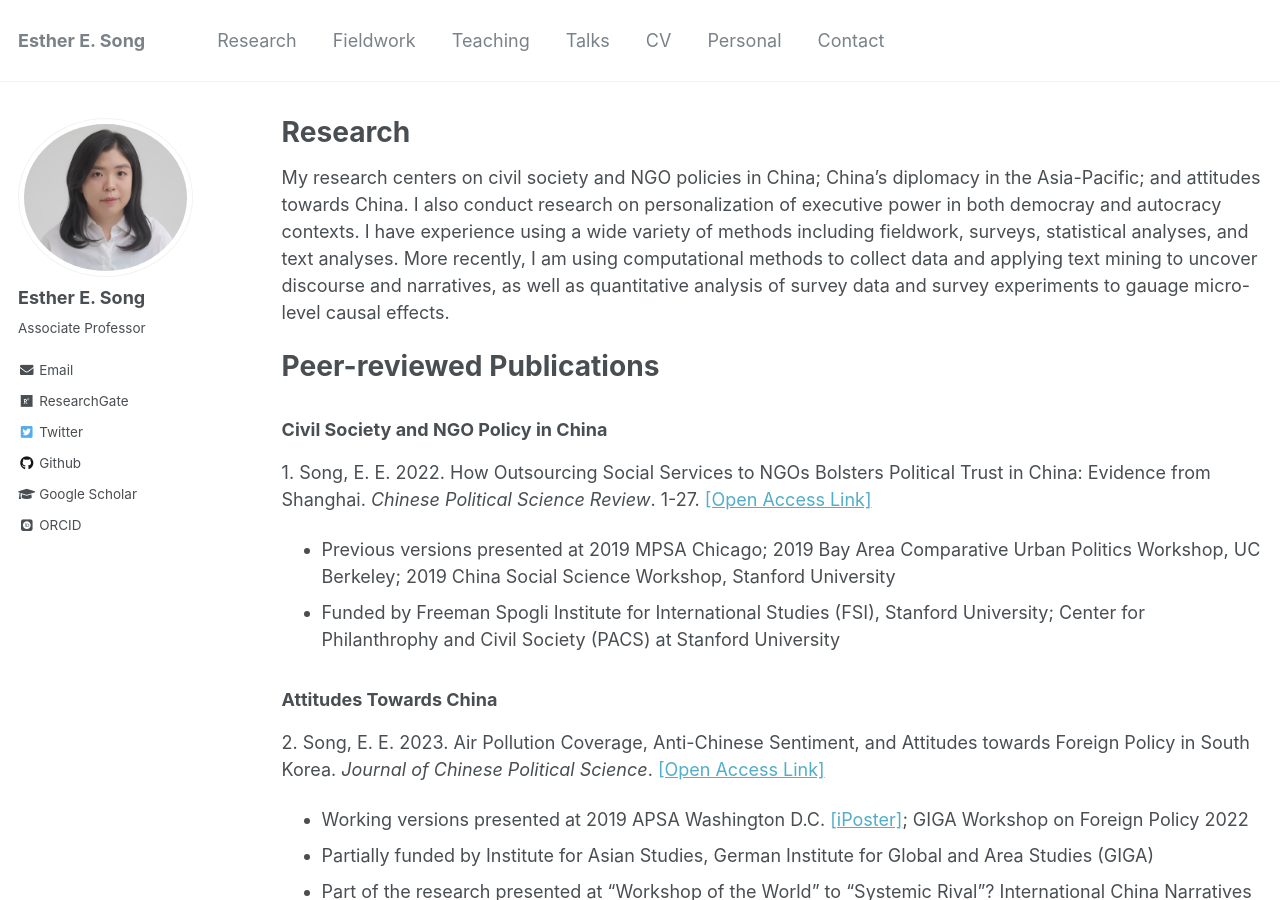
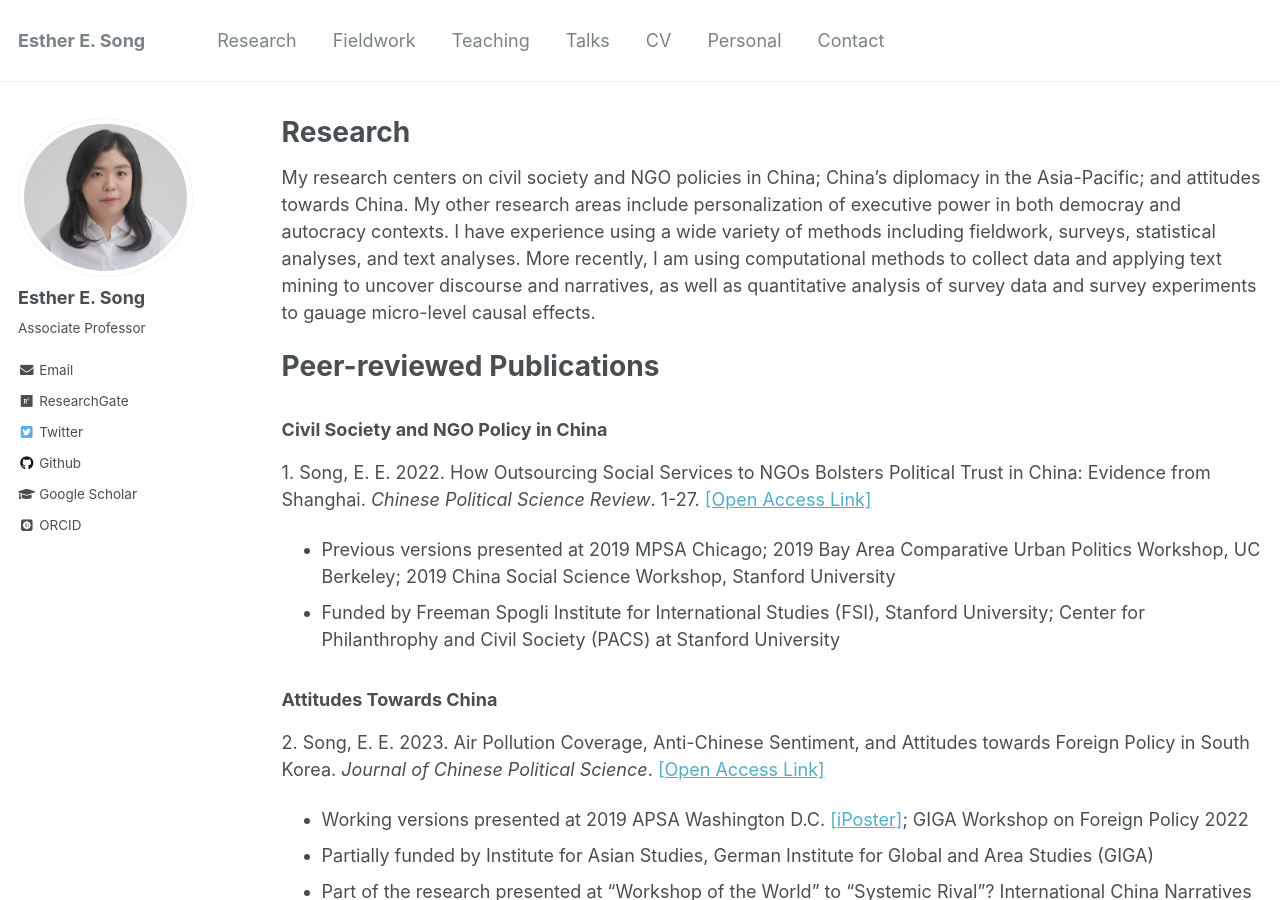
Before and after one commit to ehsong/ehsong.github.io, a Jekyll site: the page built from _pages/research.md, in a window 1280 px wide and 900 px high. Built offline with Jekyll 4.4.1, drawn with Linux system fonts in a browser that asks for light colours; some web fonts are replaced.

Commit message:
Update research.md

```diff
--- a/_pages/research.md
+++ b/_pages/research.md
@@ -7,7 +7,7 @@
 
 {% include base_path %}
 
-My research centers on civil society and NGO policies in China; China's diplomacy in the Asia-Pacific; and attitudes towards China. I also conduct research on personalization of executive power in both democray and autocracy contexts. I have experience using a wide variety of methods including fieldwork, surveys, statistical analyses, and text analyses. More recently, I am using computational methods to collect data and applying text mining to uncover discourse and narratives, as well as quantitative analysis of survey data and survey experiments to gauage micro-level causal effects.
+My research centers on civil society and NGO policies in China; China's diplomacy in the Asia-Pacific; and attitudes towards China. My other research areas include personalization of executive power in both democray and autocracy contexts. I have experience using a wide variety of methods including fieldwork, surveys, statistical analyses, and text analyses. More recently, I am using computational methods to collect data and applying text mining to uncover discourse and narratives, as well as quantitative analysis of survey data and survey experiments to gauage micro-level causal effects.
 
 # Peer-reviewed Publications
 
```
